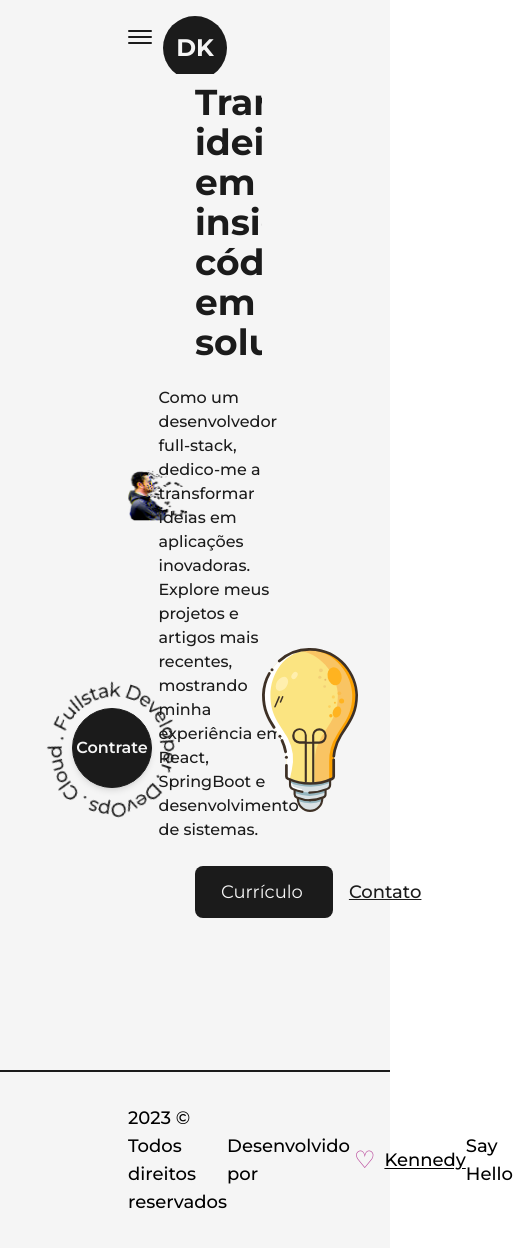
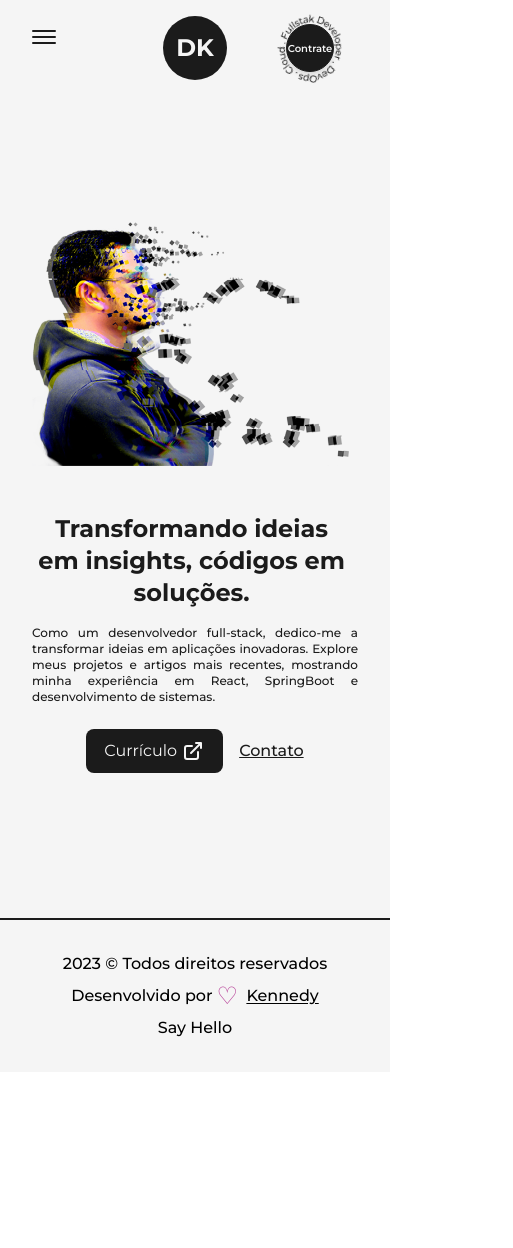
Before and after one commit to KEENNEEDYY/portifolio-CB, a Next.js app: page / in a window 390 px wide. Shown: the whole page, 513 px wide, since content can reach past the window. After the commit the page ends 1072 px from the top, so only its background shows below. Built offline with nearby package versions, Linux system fonts and the light colour scheme.

Commit message:
Make it Responsive - Home Page

```diff
--- a/src/components/AnimatedText.js
+++ b/src/components/AnimatedText.js
@@ -31,7 +31,7 @@
 
 const AnimatedText = ({text, className=" "}) => {
   return (
-    <div className='w-full mx-auto py-2 flex items-center justify-center text-center overflow-hidden '>
+    <div className='w-full mx-auto py-2 flex items-center justify-center text-center overflow-hidden sm:py-0'>
       <motion.h1 className={`inline-block w-full text-dark font-bold
         dark:text-light
         ${className}`}
--- a/src/components/Footer.js
+++ b/src/components/Footer.js
@@ -5,16 +5,21 @@
 const Footer = () => {
   return (
     <footer className='w-full border-t-2 border-solid border-dark
-    font-medium text-lg dark:text-light dark:border-light
+      font-medium text-lg dark:text-light dark:border-light
+      sm:text-base
     '>
-        <Layout className='py-8 flex items-center justify-between '>
+        <Layout className='py-8 flex items-center justify-between lg:flex-col lg:py-6'>
             <span>{new Date().getFullYear()} &copy; Todos direitos reservados</span>
-            <div className='flex items-center' >
+            <div className='flex items-center lg:py-1' >
                 Desenvolvido por
                 <span className='text-primary dark:text-primaryDark text-2xl px-1' >&#9825;</span>
-                 &nbsp;<Link href="https://www.instagram.com/leocadiokennedy/"
-                    className='underline underline-offset-2'target={"_blank"}
-                 >Kennedy</Link>
+                 &nbsp;
+                 <Link href="https://www.instagram.com/leocadiokennedy/"
+                    target={"_blank"}
+                    className='underline underline-offset-2'
+                 >
+                    Kennedy
+                 </Link>
             </div>
             <Link href="https://www.instagram.com/leocadiokennedy/"
                 target={"_blank"}
--- a/src/components/HireMe.js
+++ b/src/components/HireMe.js
@@ -4,13 +4,16 @@
 
 const HireMe = () => {
   return (
-    <div className='fixed left-4 bottom-0 flex items-center justify-center overflow-hidden' >
-      <div className='w-48 h-auto flex items-center justify-center relative' >
+    <div className='fixed left-4 bottom-0 flex items-center justify-center overflow-hidden
+      md:right-8 md:left-auto md:top-0 md:bottom-auto md:absolute'
+    >
+      <div className='w-48 h-auto flex items-center justify-center relative md:w-24' >
         <CircularText className={"fill-dark animate-reverse-rotate w-200 dark:fill-light"} />
         <Link href="mailto:kennedy.costa.valenet@gmail.com" className='flex items-center justify-center
             absolute left-1/2 top-1/2 -translate-x-1/2 -translate-y-1/2 bg-dark text-light shadow-md border
             border-solid border-dark w-20 h-20 rounded-full font-semibold hover:bg-light hover:text-dark
             dark:bg-light dark:text-dark  dark:hover:bg-dark dark:hover:text-light dark:hover:border-light
+            md:w-12 md:h-12 md:text-[10px]
          ' >
             <span>Contrate</span>
         </Link>
--- a/src/components/Layout.js
+++ b/src/components/Layout.js
@@ -2,7 +2,7 @@
 
 const Layout = ({children, className=""}) => {
   return (
-    <div className={`w-full h-full inline-block z-0 bg-light p-32 dark:bg-dark ${className}`}>
+    <div className={`w-full h-full inline-block z-0 p-32 xl:p-24 lg:p-16 mb:p-12 sm:p-8 ${className}`}>
       {children}
     </div>
   )
--- a/src/components/NavBar.js
+++ b/src/components/NavBar.js
@@ -8,7 +8,7 @@
 
 const CustomLink = ({href, title, className=""}) => {
   const router = useRouter();
-  console.log(router);
+
   return(
     <Link href={href} className={`${className} relative group`}>
       {title}
@@ -21,6 +21,29 @@
         &nbsp;
       </span>
     </Link>
+  );
+};
+
+const CustomMobileLink = ({href, title, className="", toggle}) => {
+  const router = useRouter();
+
+  const handleClick = () => {
+    toggle()
+    router.push(href);
+  }
+
+  return(
+    <button href={href} className={`${className} relative group text-light dark:text-dark my-2`} onClick={handleClick}>
+      {title}
+
+      <span className={`h-[1px] inline-block bg-light
+          absolute left-0 -bottom-0.5
+          group-hover:w-full transition-[width] ease duration-300
+          dark:bg-dark
+          ${router.asPath === href ? 'w-full' : 'w-0'}`} >
+        &nbsp;
+      </span>
+    </button>
   )
 }
 
@@ -34,13 +57,21 @@
   }
 
   return (
-    <header className='w-full px-32 py-8 font-medium flex items-center justify-between dark:text-light'>
-      <button className="flex flex-col justify-center items-center hidden lg:flex"
+    <header className='w-full px-32 py-8 font-medium flex items-center justify-between dark:text-light relative z-10
+      lg:px-16 md:px-12 sm:px-8'
+    >
+      <button className="flex-col justify-center items-center hidden lg:flex"
         onClick={handleClick}
       >
-        <span className={`bg-dark dark:bg-light transition-all duration-300 ease-out block h-0.5 w-6 rounded-sm  ${isOpen ? 'rotate-45 translate-y-1' : '-translate-y-0.5'}`}></span>
-        <span className={`bg-dark dark:bg-light transition-all duration-300 ease-out block h-0.5 w-6 rounded-sm my-0.5 ${isOpen ? 'opacity-0':'opacity-100'}`}></span>
-        <span className={`bg-dark dark:bg-light transition-all duration-300 ease-out block h-0.5 w-6 rounded-sm  ${isOpen ? '-rotate-45 -translate-y-1' : 'translate-y-0.5'}`}></span>
+        <span className={`bg-dark dark:bg-light transition-all duration-300 ease-out block h-0.5 w-6 rounded-sm
+          ${isOpen ? 'rotate-45 translate-y-1' : '-translate-y-0.5'}`}>
+        </span>
+        <span className={`bg-dark dark:bg-light transition-all duration-300 ease-out block h-0.5 w-6 rounded-sm my-0.5
+          ${isOpen ? 'opacity-0':'opacity-100'}`}>
+        </span>
+        <span className={`bg-dark dark:bg-light transition-all duration-300 ease-out block h-0.5 w-6 rounded-sm
+          ${isOpen ? '-rotate-45 -translate-y-1' : 'translate-y-0.5'}`}>
+        </span>
       </button>
 
       <div className="w-full flex justify-between items-center lg:hidden">
@@ -91,6 +122,62 @@
         </nav>
       </div>
 
+      {
+        isOpen ?
+          <motion.div
+            initial={{scale: 0, opacity: 0, x: "-50%", y: "-50%"}}
+            animate={{scale:1, opacity:1}}
+            className="min-w-[70vw] flex flex-col justify-between z-30 items-center fixed top-1/2 left-1/2
+            -translate-x-1/2 -translate-y-1/2 bg-dark/90 dark:bg-light/90 rounded-lg backdrop-blur-md py-32 "
+          >
+          <nav className="flex items-center flex-col justify-center">
+              <CustomMobileLink href="/" title={"Inicio"} className='' toggle={handleClick}/>
+              <CustomMobileLink href="/about" title={"Sobre"} className='' toggle={handleClick}/>
+              <CustomMobileLink href="/projects" title={"Projetos"} className='' toggle={handleClick}/>
+              <CustomMobileLink href="/articles" title={"Artigos"} className='' toggle={handleClick}/>
+          </nav>
+
+
+          <nav className="flex items-center justify-center flex-wrap mt-2">
+              <motion.a href="https://twitter.com/LeocadioKe58307" target={"_blank"}
+                whileHover={{y:-2}}
+                whileTap={{scale:0.9}}
+                className="w-6 mr-3 sm:mx-1 "
+              >
+                <TwitterIcon />
+              </motion.a>
+              <motion.a href="https://github.com/KEENNEEDYY/" target={"_blank"}
+                whileHover={{y:-2}}
+                whileTap={{scale:0.9}}
+                className="w-6 mx-3 bg-light dark:bg-dark rounded-full sm:mx-1"
+              >
+                <GithubIcon />
+              </motion.a>
+              <motion.a href="https://www.linkedin.com/in/kennedy-leocadio-62a845170/" target={"_blank"}
+                whileHover={{y:-2}}
+                whileTap={{scale:0.9}}
+                className="w-6 mx-3 sm:mx-1"
+              >
+                <LinkedInIcon />
+              </motion.a>
+
+              <button
+                onClick={() => setMode(mode === "light" ? "dark" : "light")}
+                className={`
+                  ml-3 flex items-center justify-center rounded-full p-1
+                  ${mode === "light" ? "bg-dark text-light" : "bg-light text-dark"}
+                `}
+              >
+                {
+                  mode === "dark" ? <SunIcon className={"fill-dark"} /> :
+                    <MoonIcon className={"fill-dark"} />
+                }
+              </button>
+          </nav>
+        </motion.div>
+        : null
+      }
+
 
       <div className='absolute left-[50%] top-2 translate-x-[-50%]'>
         <Logo />
--- a/src/pages/index.js
+++ b/src/pages/index.js
@@ -16,30 +16,35 @@
         <meta name="description" content="Desenvolvedor Kennedy" />
       </Head>
       <main className='flex items-center text-dark w-full min-h-screen dark:text-light'>
-        <Layout className='pt-0'>
-          <div className="flex items-center justify-between w-full mb-6">
-            <div className='w-1/2'>
-              <Image src={ProfilePic} alt="KennedyLeocadio" className='w-full h-auto'
+        <Layout className='!pt-0 md:!pt-12 sm:!pt-6'>
+          <div className="flex items-center justify-between mb-6 w-full lg:flex-col">
+            <div className='w-1/2 md:w-full'>
+              <Image src={ProfilePic} alt="KennedyLeocadio"
+                className='w-full h-auto lg:hidden md:inline-block md:w-full'
                 priority
                 sizes="(max-width: 768px) 100vw, (max-width: 1200px) 50vw, 50vw"
               />
             </div>
-            <div className='w-1/2 flex flex-col items-center self-center'>
-              <AnimatedText text={`Transformando ideias em insights, códigos em soluções.`} className='!text-4xl !text-left'/>
-              <p className='my-4 text-base font-medium' >
+            <div className='w-1/2 flex flex-col items-center self-center lg:w-full lg:text-center'>
+              <AnimatedText text={`Transformando ideias em insights, códigos em soluções.`}
+                className='!text-4xl !text-left xl:!text-3xl lg:!text-center lg:!text-4xl md:!text-3xl sm:!text-2xl'
+              />
+              <p className='my-4 text-base font-medium lg:text-justify md:text-sm sm:text-xs' >
                 Como um desenvolvedor full-stack, dedico-me a transformar ideias em aplicações inovadoras.
                 Explore meus projetos e artigos mais recentes, mostrando minha experiência em React, SpringBoot e desenvolvimento de sistemas.
               </p>
-              <div className='flex items-center self-start mt-2'>
+              <div className='flex items-center self-start mt-2 lg:self-center'>
                 <Link href="/dummy.pdf" target={"_blank"} className="flex items-center bg-dark text-light p-2.5 px-6
                   rounded-lg text-lg front-semibold hover:bg-light hover:text-dark
                   border-2 border-solid border-transparent hover:border-dark
                   dark:bg-light dark:text-dark hover:dark:bg-dark hover:dark:text-light hover:dark:border-light
+                  md:p-2 md:px-4 md:text-base
                 " download={true}>
                   Currículo <LinkArrow className={"w-6 ml-1"}/>
                 </Link>
                 <Link href="mailto:kennedy.costa.valenet@gmail.com" target={"_blank"}
-                  className="ml-4 text-lg font-medium capitalize text-dark underline dark:text-light"
+                  className="ml-4 text-lg font-medium capitalize text-dark underline dark:text-light
+                  md:text-base"
                 >
                   Contato
                 </Link>
@@ -48,7 +53,7 @@
           </div>
         </Layout>
         <HireMe />
-        <div className="absolute right-8 bottom-8 inline-block w-24" >
+        <div className="absolute right-8 bottom-8 inline-block w-24 md:hidden" >
           <Image src={lightBulb} alt="Kennedy" className='w-full h-auto' />
         </div>
       </main>
```
